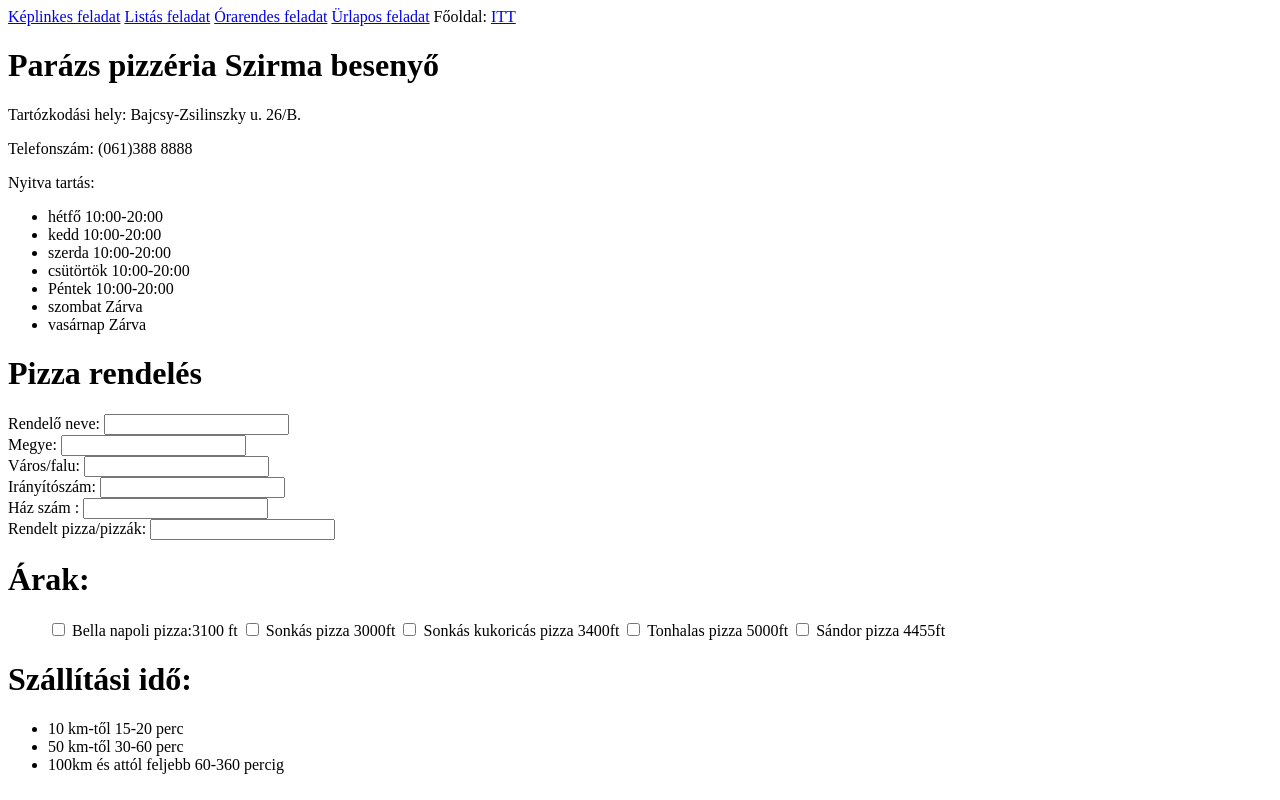
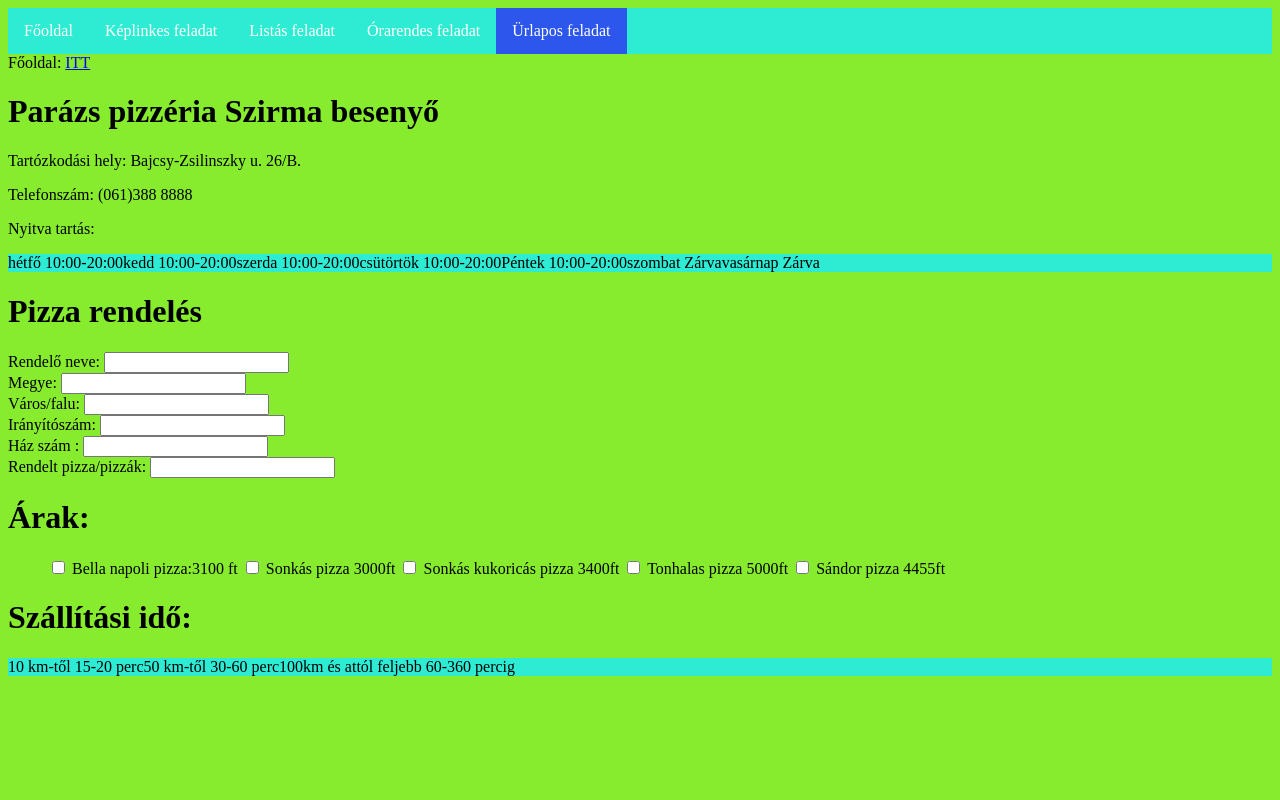
Before and after one commit to dezsoap/dezso, a plain HTML site: page urlap.html in a window 1280 px wide. Drawn offline with Linux system fonts and the light colour scheme.

Commit message:
Update urlap.html

```diff
--- a/urlap.html
+++ b/urlap.html
@@ -1,10 +1,44 @@
 <!DOCTYPE html>
 <html>
    <head>
-       <a href="keplink.html">Képlinkes feladat</a>
-         <a href="lista.html">Listás feladat</a>
-         <a href="órarend.html">Órarendes feladat</a>
-        <a href="urlap.html">Ürlapos feladat</a>
+          <style>
+        ul {
+  list-style-type: none;
+  margin: 0;
+  padding: 0;
+  overflow: hidden;
+  background-color: #2DECD3;
+}
+
+li {
+  float: left;
+}
+
+li a {
+  display: block;
+  color: white;
+  text-align: center;
+  padding: 14px 16px;
+  text-decoration: none;
+}
+
+li a:hover:not(.active) {
+  background-color: #EC2D2D;
+}
+
+.active {
+  background-color: #2D57EC;
+}
+</style>
+        <meta charset="UTF-8">
+        <meta name="viewport" content="width=device=width, initial-scale=1.0">
+   <ul>
+         <li><a href="index.html">Főoldal</a></li>
+       <li><a href="keplink.html">Képlinkes feladat</a></li>
+        <li><a href="lista.html">Listás feladat</a></li>
+         <li><a href="órarend.html">Órarendes feladat</a></li>
+        <li> <a class="active" href="urlap.html">Ürlapos feladat</a></li>
+        </ul>
 
     <title>Pizza rendelés</title>
     </head>
@@ -70,6 +104,11 @@ Rendelt pizza/pizzák:
     <li>50 km-től 30-60 perc</li>
     <li>100km és attól feljebb  60-360 percig</li>
 </ul>
+      <style>
+          body{
+                background-color:#87EC2D
+            }
+        </style>
 
 </body>
 </html>
```
